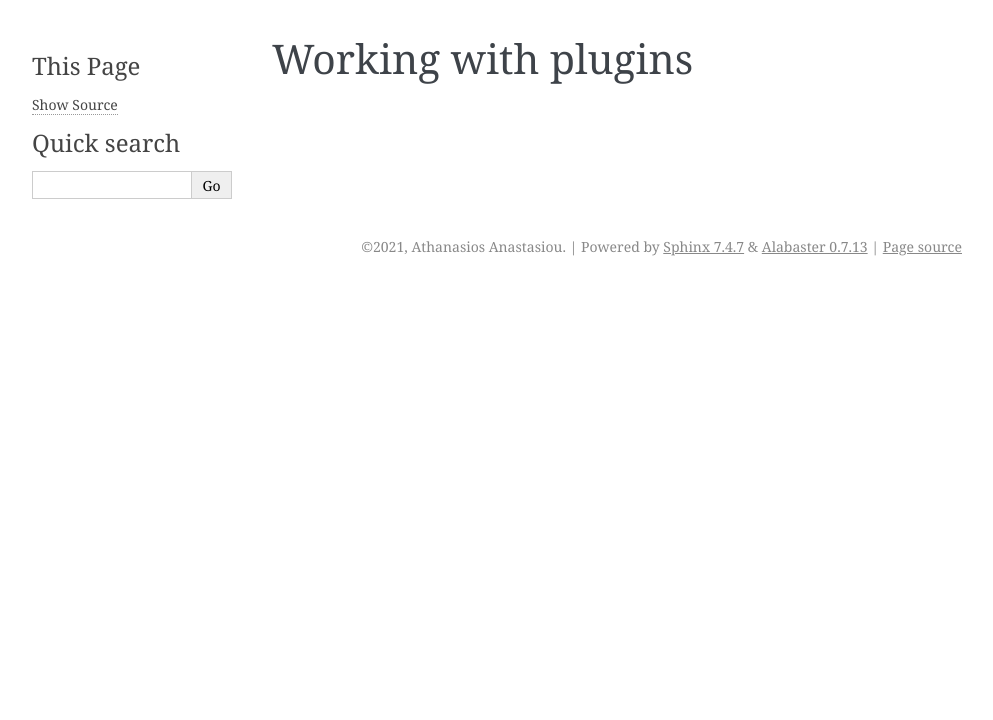
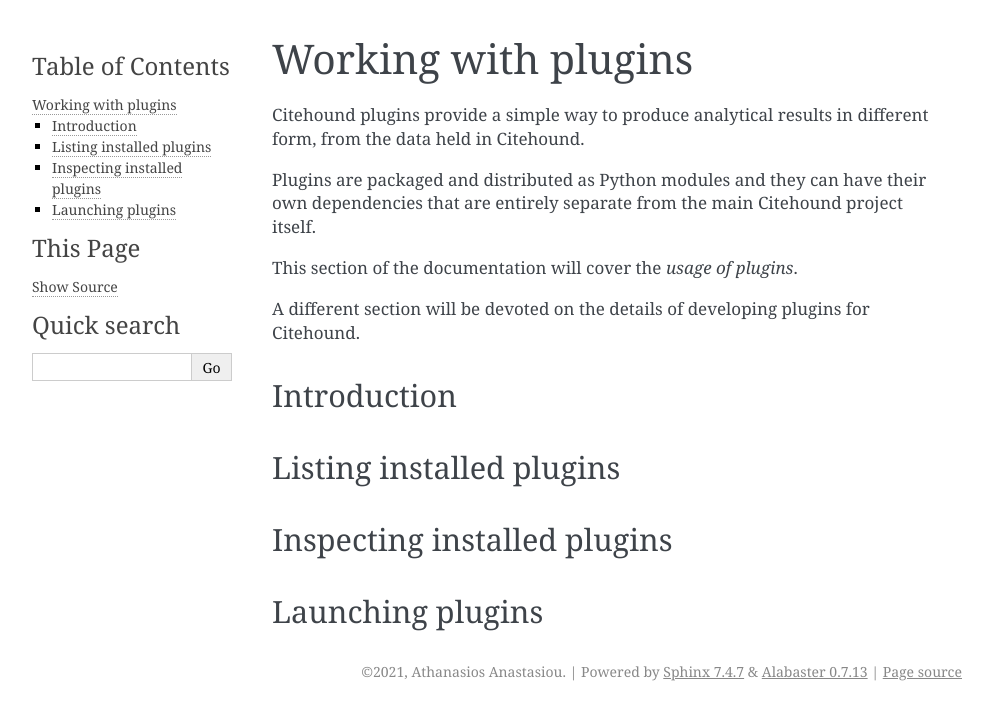
Before and after one commit to aanastasiou/citehound, a Sphinx documentation site: the page built from doc/source/plugins.rst, in a window 1280 px wide. Shown: the top 720 px of the page, without its empty margins (148-1141 px from the left). Built offline with Sphinx 7.4.7, drawn with Linux system fonts in a browser that asks for light colours.

Commit message:
Added specific page about plugin documentation

```diff
--- a/doc/source/plugins.rst
+++ b/doc/source/plugins.rst
@@ -1,3 +1,25 @@
 ====================
 Working with plugins
 ====================
+
+Citehound plugins provide a simple way to produce analytical results in different form,
+from the data held in Citehound.
+
+Plugins are packaged and distributed as Python modules and they can have their own dependencies that are entirely separate from the main Citehound project itself.
+
+This section of the documentation will cover the *usage of plugins*.
+
+A different section will be devoted on the details of developing plugins for Citehound.
+
+Introduction
+============
+
+Listing installed plugins
+=========================
+
+
+Inspecting installed plugins
+============================
+
+Launching plugins
+=================
```
